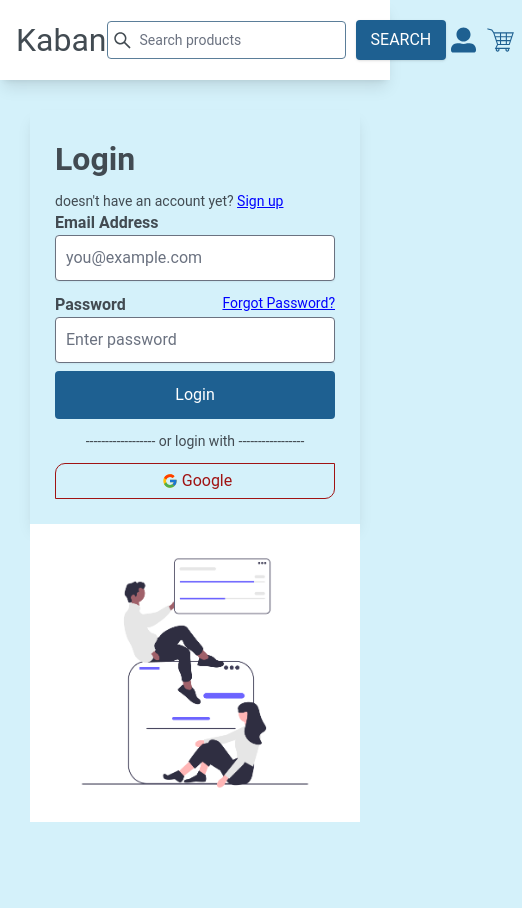
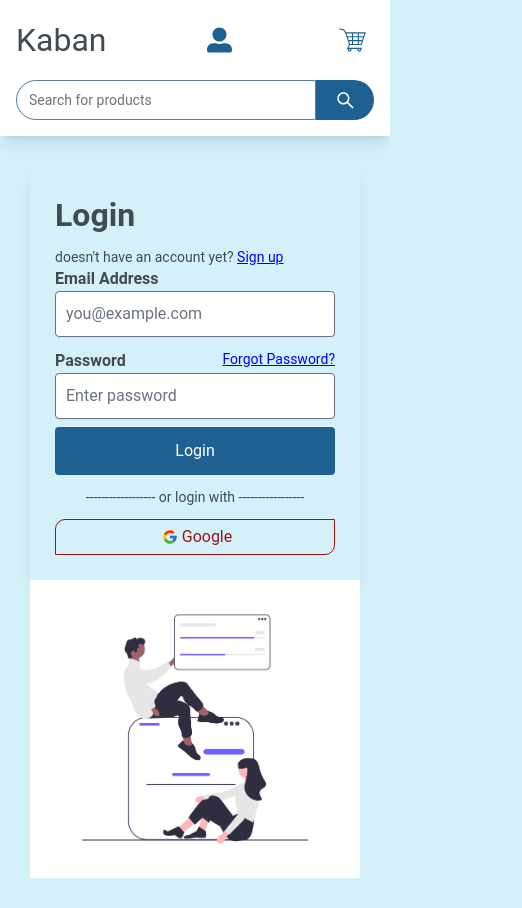
Before and after one commit to mysticwillz/kaban-ecommerce, a React (Create React App) app: page /login in a window 390 px wide. Shown: the whole page, 522 px wide, since content can reach past the window. Before the commit the page ends 852 px from the top, so only its background shows below. Built offline with nearby package versions, Linux system fonts and the light colour scheme; no server answers.

Commit message:
feat: made the nav component responsive

```diff
--- a/src/Components/ItemsPage.jsx
+++ b/src/Components/ItemsPage.jsx
@@ -27,18 +27,8 @@ function ItemsPage() {
   });
   return (
     <>
-      {itemData.map((data) => {
-        const {
-          img,
-          para: itemDescription,
-          name,
-          id,
-          price,
-          category,
-          itemPictures: { sub1_img, sub2_img, sub3_img },
-        } = data;
-
-        console.log({ sub1_img, sub2_img, sub3_img });
+      {itemData?.map((data) => {
+        const { img, para: itemDescription, name, id, price, category } = data;
 
         const youMayAlsoLike = allData
           .filter((x) => {
@@ -64,28 +54,6 @@ function ItemsPage() {
               <section className="w-[80%] flex justify-between items-center md:pr-2">
                 <div className="flex flex-col w-[40%] ">
                   <img src={img} alt="item" className="w-full px-2 py-4" />
-
-                  {{ sub1_img, sub2_img, sub3_img } && (
-                    <div className="flex w-full flex-wrap">
-                      <img
-                        src={sub1_img}
-                        alt="item"
-                        className=" max-w-[50px] max-h-[70px]    cursor-pointer  hover:border border-light-800 mx-2 "
-                      />
-
-                      <img
-                        src={sub2_img}
-                        alt="item"
-                        className=" max-w-[50px] max-h-[70px]    cursor-pointer  hover:border border-light-800 mx-2 "
-                      />
-
-                      <img
-                        src={sub3_img}
-                        alt="item"
-                        className=" max-w-[50px] max-h-[70px]    cursor-pointer  hover:border border-light-800 mx-2 "
-                      />
-                    </div>
-                  )}
                 </div>
 
                 <div className=" px-2 ">
--- /dev/null
+++ b/src/Components/MyListings.jsx
@@ -0,0 +1,73 @@
+import React from "react";
+import { useEffect } from "react";
+import { getAuth } from "firebase/auth";
+import { db } from "../Components/Firebase";
+import { getDocs, orderBy, query, collection, where } from "firebase/firestore";
+import { useState } from "react";
+
+function MyListings() {
+  const [listings, setListings] = useState([]);
+  const [loading, setLoading] = useState(true);
+  const auth = getAuth();
+  useEffect(() => {
+    const fetchUserListing = async () => {
+      const listingRef = collection(db, "listings");
+
+      const q = query(
+        listingRef,
+        where("userRef", "==", auth.currentUser.uid),
+        orderBy("timestamp", "desc")
+      );
+
+      const querySnap = await getDocs(q);
+
+      let myListingsArray = [];
+      querySnap.forEach((doc) => {
+        return myListingsArray.push({
+          id: doc.id,
+          data: doc.data(),
+        });
+      });
+      console.log(myListingsArray);
+      setListings(myListingsArray);
+
+      setLoading(false);
+    };
+    fetchUserListing();
+  }, [auth.currentUser.uid]);
+  return (
+    <>
+      <main className="flex justify-center items-center mx-auto max-w-7xl">
+        <section>
+          <header className="flex justify-center ">
+            <h1 className="text-[3rem] capitalize font-bold ">my listings</h1>
+
+            {!loading &&
+              listings.map((listing) => {
+                return (
+                  <section
+                    key={listing.id}
+                    className="mt-[20px] flex items-center  justify-center w-full"
+                  >
+                    <div className="  flex items-center justify-center  flex-wrap">
+                      <div className="h-[20rem] rounded border border-emerald-300 m-2 w-[18rem]">
+                        <div className="w-full h-[80%] border border-black">
+                          <img src="" alt="" />
+                        </div>
+                        <div className="p-2 ">
+                          <p>{listing.name}</p>
+                          <p>{listing.data}</p>
+                        </div>
+                      </div>
+                    </div>
+                  </section>
+                );
+              })}
+          </header>
+        </section>
+      </main>
+    </>
+  );
+}
+
+export default MyListings;
--- a/src/Components/Nav.jsx
+++ b/src/Components/Nav.jsx
@@ -6,9 +6,11 @@ import { useNavigate } from "react-router-dom";
 import logo from "../assets/logo.png";
 import { getAuth, onAuthStateChanged } from "firebase/auth";
 import HandleAccount from "./HandleAccount";
+import { SearchMobile, SearchDesktop } from "./Search";
 
 function Nav() {
   const [search, setSearch] = useState("");
+
   const [pageState, setPageState] = useState("login");
   const [showAccount, setShowAccount] = useState(false);
 
@@ -34,21 +36,11 @@ function Nav() {
       <nav className="max-w-7xl flex justify-between items-center mx-auto p-4">
         <h1 className=" text-[2rem] md:text-[2.3rem]">Kaban</h1>
 
-        <form onSubmit={handleSubmit} className="relative flex items-center ">
-          <AiOutlineSearch className="absolute left-0 text-[1.3rem] font-bold ml-[5px] " />
-          <input
-            onChange={handleChange}
-            type="search"
-            value={search}
-            id="search"
-            placeholder="Search products"
-            className=" rounded text-sm border-sm border-[#5b7e99] md:w-[400px]  lg:w-[600px] pl-[2rem] focus:border-[#1e6091]"
-          />
-          <button className=" shadow ml-[10px] uppercase mx-auto  md:w-[9rem] py-[10px] px-[15px] bg-[#1e6091] text-white rounded h-[40px] flex items-center justify-center cursor-pointer transition duration-150 ease-in-out hover:bg-[#1f2d38]">
-            {" "}
-            search{" "}
-          </button>
-        </form>
+        <SearchDesktop
+          search={search}
+          handleChange={handleChange}
+          handleSubmit={handleSubmit}
+        />
 
         <div
           onClick={() => {
@@ -77,6 +69,12 @@ function Nav() {
           <p className="hidden md:block">Cart</p>
         </div>
       </nav>
+
+      <SearchMobile
+        search={search}
+        handleChange={handleChange}
+        handleSubmit={handleSubmit}
+      />
     </div>
   );
 }
--- /dev/null
+++ b/src/Components/Search.jsx
@@ -0,0 +1,49 @@
+import React from "react";
+import { AiOutlineSearch } from "react-icons/ai";
+
+export const SearchDesktop = function ({ handleSubmit, handleChange, search }) {
+  return (
+    <>
+      <form
+        onSubmit={handleSubmit}
+        className="relative  items-center hidden md:flex"
+      >
+        <AiOutlineSearch className="absolute left-0 text-[1.3rem] font-bold ml-[5px] " />
+        <input
+          onChange={handleChange}
+          type="search"
+          value={search}
+          id="search"
+          placeholder="Search for products"
+          className=" rounded text-sm border-sm border-[#5b7e99] md:w-[400px]  lg:w-[600px] pl-[2rem] focus:border-[#1e6091]"
+        />
+        <button className=" shadow ml-[10px] uppercase mx-auto  md:w-[9rem] py-[10px] px-[15px] bg-[#1e6091] text-white rounded h-[40px] flex items-center justify-center cursor-pointer transition duration-150 ease-in-out hover:bg-[#1f2d38]">
+          {" "}
+          search{" "}
+        </button>
+      </form>
+    </>
+  );
+};
+export const SearchMobile = function ({ handleSubmit, handleChange, search }) {
+  return (
+    <>
+      <form
+        onSubmit={handleSubmit}
+        className="relative flex items-center max-w-7xl px-4 md:hidden pb-4"
+      >
+        <input
+          onChange={handleChange}
+          type="search"
+          value={search}
+          id="search"
+          placeholder="Search for products"
+          className=" rounded-l-full  text-sm border border-[#5b7e99] w-full  h-[40px]  "
+        />
+        <button className="rounded-r-full    border-[#1e6091] bg-[#1e6091] w-[70px] h-[40px] flex items-center justify-center  transition duration-150 ease-in-out ">
+          <AiOutlineSearch className=" text-[1.3rem] font-bold  text-white " />
+        </button>
+      </form>
+    </>
+  );
+};
--- a/src/Pages/CreateListing.jsx
+++ b/src/Pages/CreateListing.jsx
@@ -107,6 +107,7 @@ function CreateListing() {
       ...listData,
       imgUrls,
       timestamp: serverTimestamp(),
+      userRef: auth.currentUser.uid,
     };
 
     delete listDataCopy.img;
--- a/src/Pages/Profile.jsx
+++ b/src/Pages/Profile.jsx
@@ -5,6 +5,7 @@ import { doc, updateDoc } from "firebase/firestore";
 import { useState } from "react";
 import { useNavigate } from "react-router-dom";
 import { toast } from "react-toastify";
+import MyListings from "../Components/MyListings";
 
 export default function Profile() {
   const auth = getAuth();
@@ -100,11 +101,13 @@ export default function Profile() {
           onClick={() => {
             navigate("/create-listing");
           }}
-          className="h-[50px] w-full mx-auto rounded hover:bg-[#424b52]  transition duration-250 ease-in-out cursor-pointer  text-white text-center uppercase flex justify-center items-center bg-[#1e6091]"
+          className="h-[50px] w-full mx-auto mb-[1.7rem] rounded hover:bg-[#424b52]  transition duration-250 ease-in-out cursor-pointer  text-white text-center uppercase flex justify-center items-center bg-[#1e6091]"
         >
           list a product
         </button>
       </div>
+
+      <MyListings />
     </section>
   );
 }
--- a/src/Pages/Signup.jsx
+++ b/src/Pages/Signup.jsx
@@ -124,7 +124,7 @@ function Signup() {
 
           <p className="text-center mx-auto my-3 text-sm">
             {" "}
-            ------------------ <span> or Sign up with </span> -----------------
+            ------------ <span> or Sign up with </span> -----------
           </p>
 
           <GoogleAuth />
```
